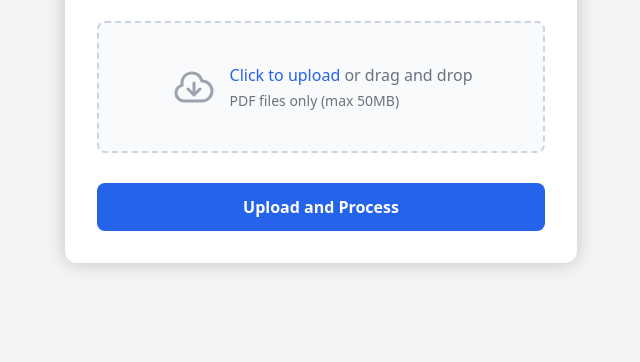
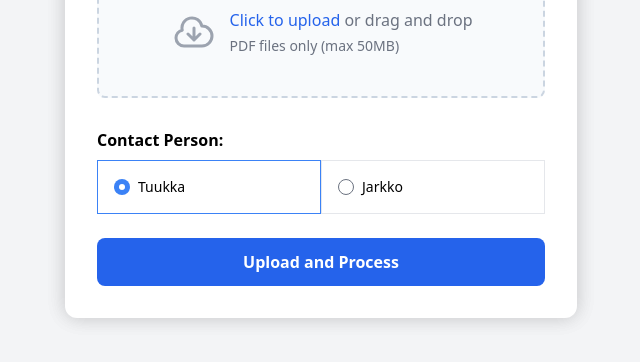
Before and after one commit to Wirokit/cv-tool, a plain HTML site: page upload_page.html in a window 1280 px wide. Shown: the part 320-682 px from the top of the page, without its empty margins (319-959 px from the left). Drawn offline with nearby package versions, Linux system fonts and the light colour scheme.

Commit message:
Contact selector

```diff
--- a/index.html
+++ b/upload_page.html
@@ -7,12 +7,17 @@
     <title>CV Tool</title>
     <!-- 1. Load Tailwind CSS -->
     <script src="https://cdn.tailwindcss.com"></script>
+    <link
+      href="https://cdn.jsdelivr.net/npm/flowbite@4.0.1/dist/flowbite.min.css"
+      rel="stylesheet"
+    />
     <style>
       /* 2. Add custom styling for the file input */
       .card {
         box-shadow: 0 0 20px 0 rgb(0 0 0 / 0.1), 0 0 20px 0 rgb(0 0 0 / 0.1);
       }
       .file-input-wrapper {
+        margin-bottom: 0;
         position: relative;
         overflow: hidden;
         display: inline-block;
@@ -48,6 +53,12 @@
       .file-input-wrapper.file-selected .file-input-label {
         border-color: #16a34a; /* green-600 */
         background-color: #f0fdf4; /* green-50 */
+      }
+      .contact-radio {
+        color: #3b82f6;
+      }
+      .radio-container:has(.contact-radio:checked) {
+        border-color: #3b82f6;
       }
     </style>
   </head>
@@ -109,6 +120,48 @@
             />
           </div>
 
+          <!-- Contact radio -->
+          <div class="contact-radio-group">
+            <h3 class="mb-2 font-semibold text-heading">Contact Person:</h3>
+            <div class="flex items-center w-full">
+              <div
+                class="radio-container w-full border border-default bg-neutral-primary-soft rounded-base"
+              >
+                <label
+                  for="contact-tuukka"
+                  class="flex items-center w-full p-4 select-none text-sm font-medium text-heading cursor-pointer"
+                >
+                  <input
+                    checked
+                    id="contact-tuukka"
+                    type="radio"
+                    value="tuukka"
+                    name="contact-radio"
+                    class="contact-radio mr-2 w-4 h-4 text-neutral-primary border-default-medium bg-neutral-secondary-medium rounded-full checked:border-brand focus:ring-2 focus:outline-none focus:ring-brand-subtle border border-default appearance-none"
+                  />
+                  Tuukka
+                </label>
+              </div>
+              <div
+                class="radio-container w-full border border-default bg-neutral-primary-soft rounded-base"
+              >
+                <label
+                  for="contact-jarkko"
+                  class="flex items-center w-full p-4 select-none text-sm font-medium text-heading cursor-pointer"
+                >
+                  <input
+                    id="contact-jarkko"
+                    type="radio"
+                    value="jarkko"
+                    name="contact-radio"
+                    class="contact-radio mr-2 w-4 h-4 text-neutral-primary border-default-medium bg-neutral-secondary-medium rounded-full checked:border-brand focus:ring-2 focus:outline-none focus:ring-brand-subtle border border-default appearance-none"
+                  />
+                  Jarkko
+                </label>
+              </div>
+            </div>
+          </div>
+
           <!-- Submit Button -->
           <button
             type="submit"
@@ -155,12 +208,14 @@
     </div>
 
     <!-- 5. JavaScript Logic -->
+    <script src="https://cdn.jsdelivr.net/npm/flowbite@4.0.1/dist/flowbite.min.js"></script>
     <script>
       const uploadForm = document.getElementById("upload-form");
       const pdfFile = document.getElementById("pdf-file");
       const fileNameDisplay = document.getElementById("file-name");
       const fileWrapper = document.getElementById("file-wrapper");
       const fileLabel = document.getElementById("file-label");
+      const contactRadio = document.querySelector(".contact-radio-group");
 
       const resultContainer = document.getElementById("result-container");
       const loadingSpinner = document.getElementById("loading-spinner");
@@ -191,6 +246,10 @@
           return;
         }
 
+        const selectedContact = contactRadio.querySelector(
+          'input[type="radio"]:checked'
+        ).value;
+
         // --- Start Loading State ---
         submitButton.disabled = true;
         submitButton.textContent = "Uploading...";
@@ -201,6 +260,7 @@
 
         const formData = new FormData();
         formData.append("file", file);
+        formData.append("contact", selectedContact);
 
         try {
           // Post the file to the backend's /upload endpoint
```
Also changed, not shown: 3 other files.
